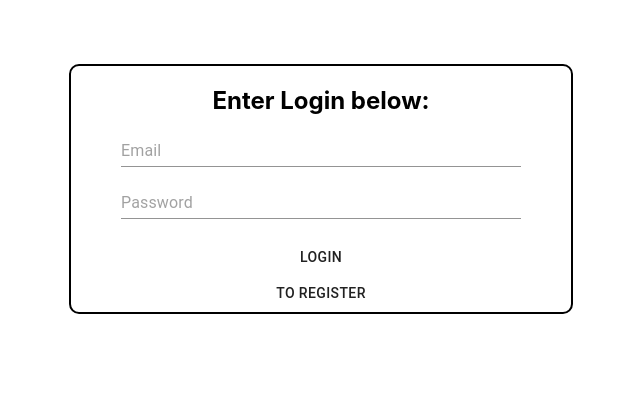
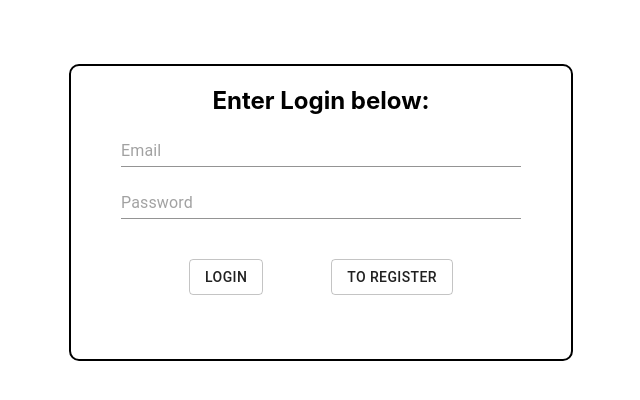
Before and after one commit to DevDeskQueue2/FrontEnd, a React (Create React App) app in the folder dev-desk-queue/: page / in a window 1280 px wide. Shown: the top 400 px of the page, without its empty margins (319-959 px from the left). Built offline with nearby package versions, Linux system fonts and the light colour scheme.

Commit message:
add styling for onboarding

```diff
--- a/dev-desk-queue/src/App.css
+++ b/dev-desk-queue/src/App.css
@@ -86,4 +86,12 @@
   border: 2px solid black;
   border-radius: 10px;
   margin-top: 5%;
+  padding-bottom: 5%;
 }
+
+.onboarding-nav-buttons {
+  /* border: 2px orange solid; */
+  padding-top: 5%;
+  display: flex;
+  justify-content: space-evenly;
+}
--- a/dev-desk-queue/src/components/Onboarding/Login.js
+++ b/dev-desk-queue/src/components/Onboarding/Login.js
@@ -19,7 +19,7 @@ const Login = props => {
 
     return (
         <div className='onboarding-form login-form'>
-            <FormGroup onSubmit={(evt) => handleSubmit(evt)}>
+            <FormGroup>
                 <TextField
                     placeholder='Email'
                     type='text'
@@ -37,10 +37,11 @@ const Login = props => {
                     onChange={ (evt) => setInfo({ ...info, [evt.target.name]: evt.target.value}) } />
 
                 <br />
-
-                <Button>Login</Button>
             </FormGroup>
-            <Button onClick={ (evt) => props.onRequestToRegister() } >To Register</Button>
+            <div className='onboarding-nav-buttons'>
+                <Button variant='outlined' onClick={(evt) => handleSubmit(evt)}>Login</Button>
+                <Button variant='outlined' onClick={ (evt) => props.onRequestToRegister() } >To Register</Button>
+            </div>
 
         </div>
     )
--- a/dev-desk-queue/src/components/Onboarding/Register.js
+++ b/dev-desk-queue/src/components/Onboarding/Register.js
@@ -21,7 +21,7 @@ const Register = props => {
 
     return (
         <div className='onboarding-form register-form'>
-            <FormGroup onSubmit={(evt) => handleSubmit(evt)}>
+            <FormGroup>
                 <TextField
                     placeholder='Email'
                     type='text'
@@ -55,10 +55,13 @@ const Register = props => {
                     label="Helper"
                     labelPlacement="end" />
 
-                <Button>Submit</Button>
+
             </FormGroup>
+            <div className='onboarding-nav-buttons'>
+                <Button variant='outlined' onClick={(evt) => handleSubmit(evt)}>Submit</Button>
+                <Button variant='outlined' onClick={ (evt) => props.onRequestToLogin() }>To Login</Button>
+            </div>
 
-           <Button onClick={ (evt) => props.onRequestToLogin() }>To Login</Button>
         </div>
     )
 };
```
